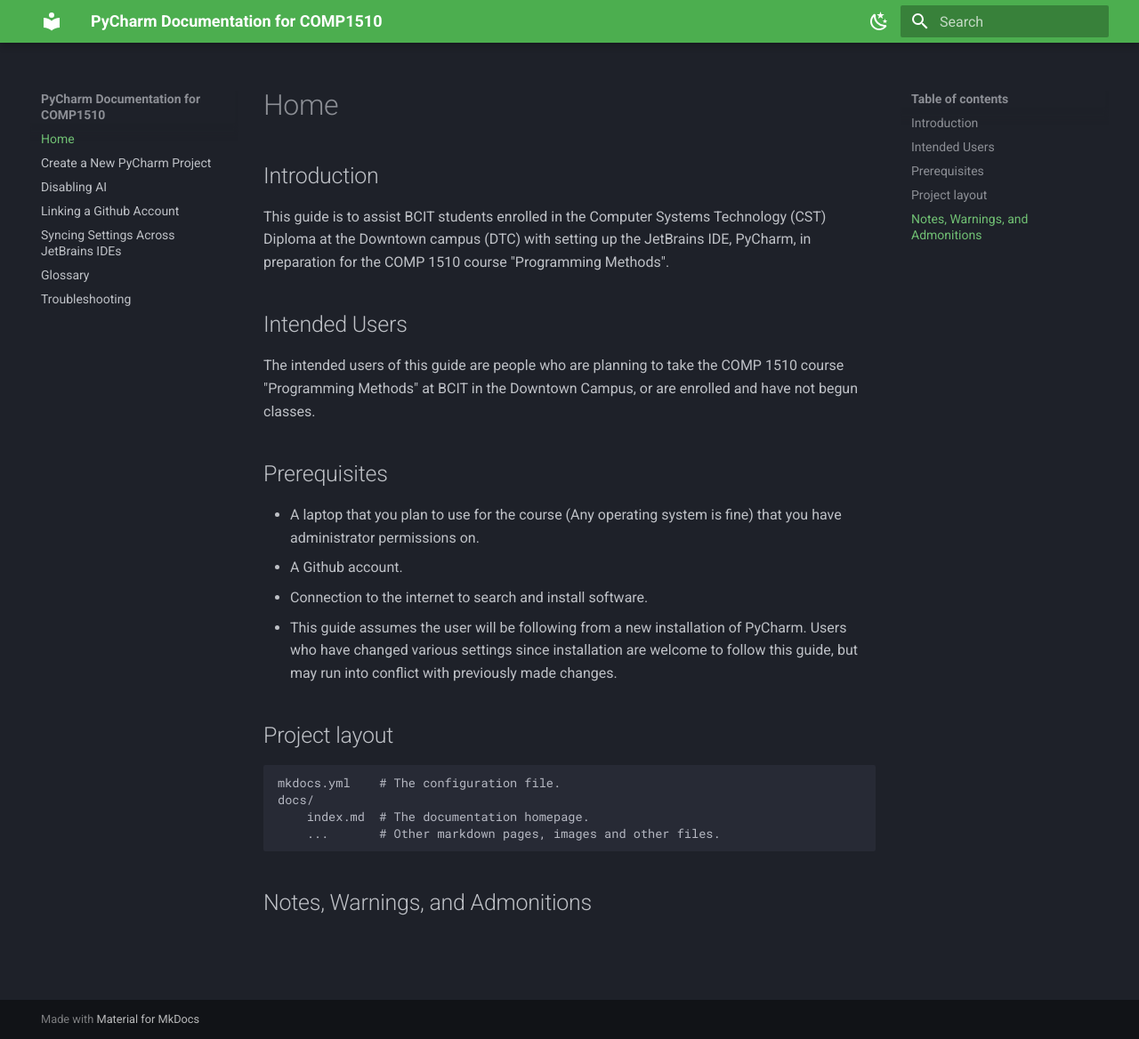
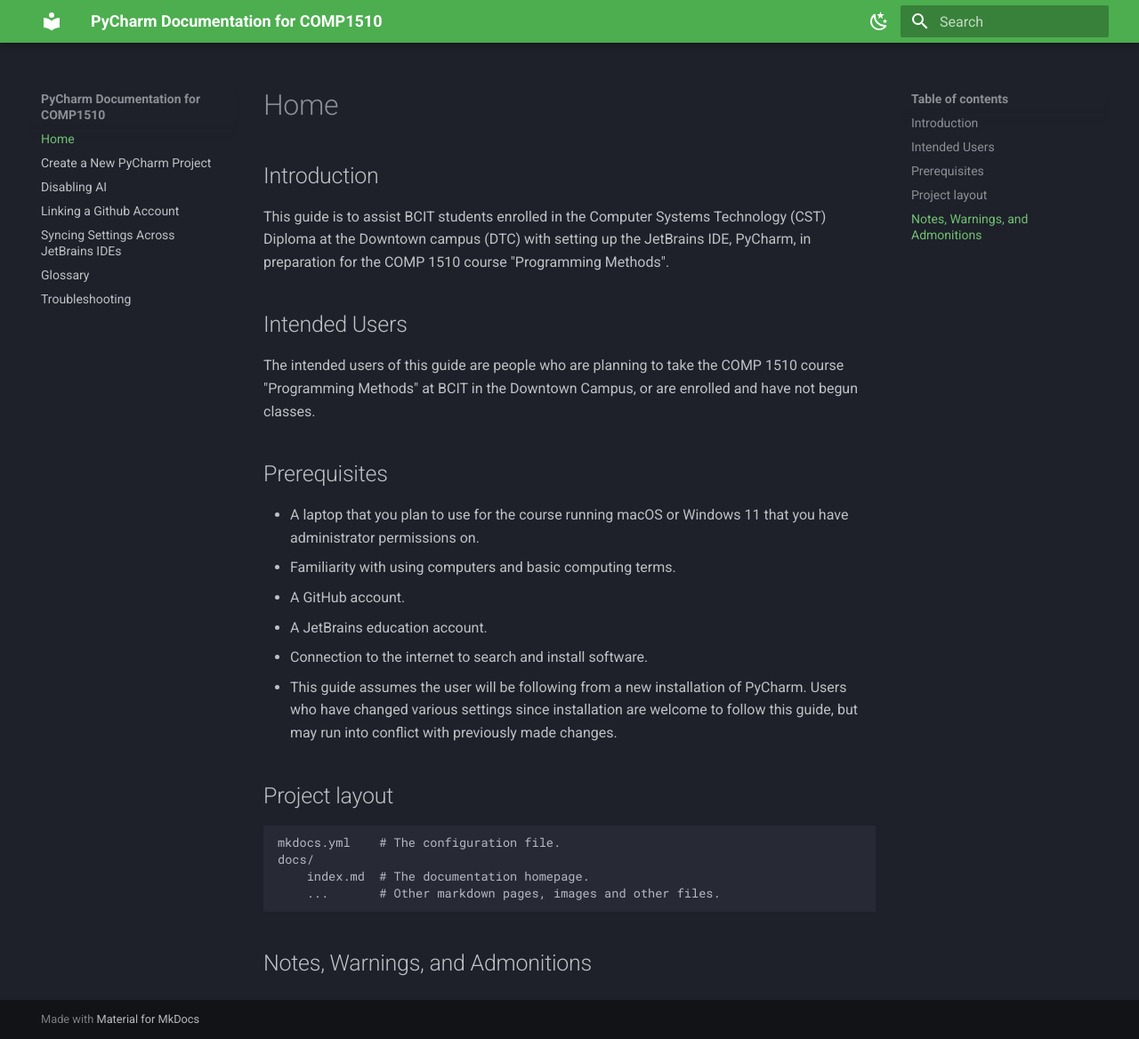
Before and after one commit to farahalterman/mkdocsDemo, an MkDocs documentation site: the page built from docs/index.md, in a window 1280 px wide and 1168 px high. Shown: the whole window at 89% size. Built offline with MkDocs 1.6.1 and Material for MkDocs 9.7.7, drawn with Linux system fonts in a browser that asks for light colours.

Commit message:
Minor text changes

```diff
--- a/docs/index.md
+++ b/docs/index.md
@@ -12,9 +12,10 @@ in the Downtown Campus, or are enrolled and have not begun classes.
 
 ## Prerequisites
 
-* A laptop that you plan to use for the course (Any operating system is fine) that you have administrator permissions
-on.
-* A Github account.
+* A laptop that you plan to use for the course running macOS or Windows 11 that you have administrator permissions on.
+* Familiarity with using computers and basic computing terms.
+* A GitHub account.
+* A JetBrains education account.
 * Connection to the internet to search and install software.
 * This guide assumes the user will be following from a new installation of PyCharm. Users who have changed various
 settings since installation are welcome to follow this guide, but may run into conflict with previously made changes.
```
Also changed, not shown: docs/Create_Project.md (+2 -1 lines), docs/Syncing_IDE_Settings.md (+3 -3 lines).
